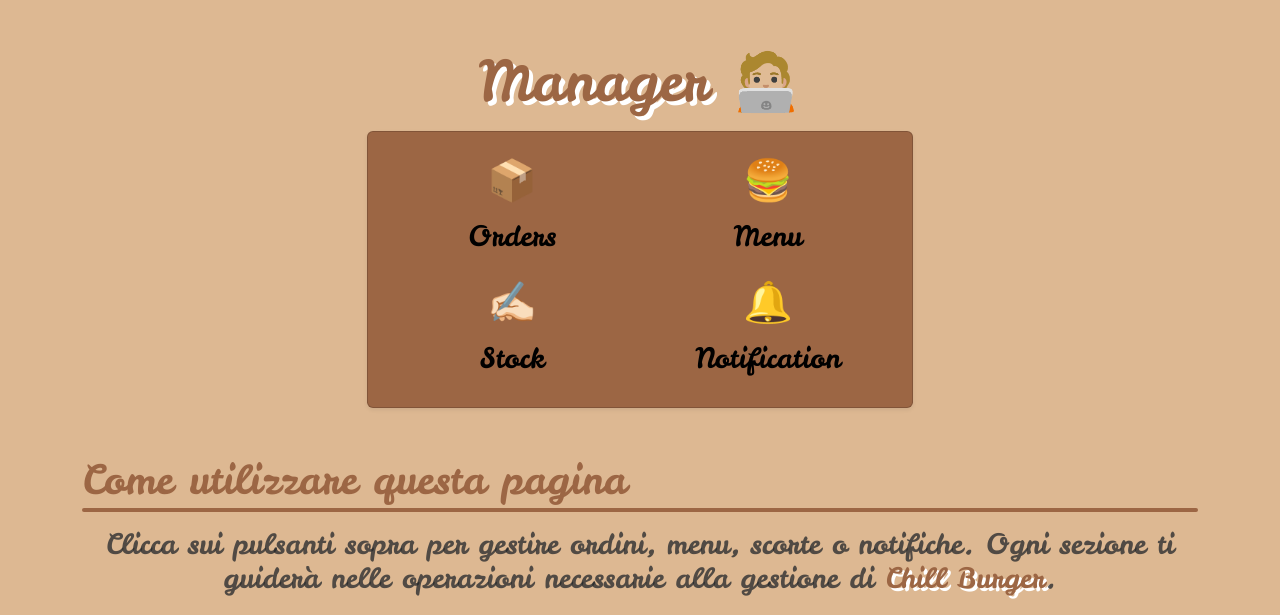
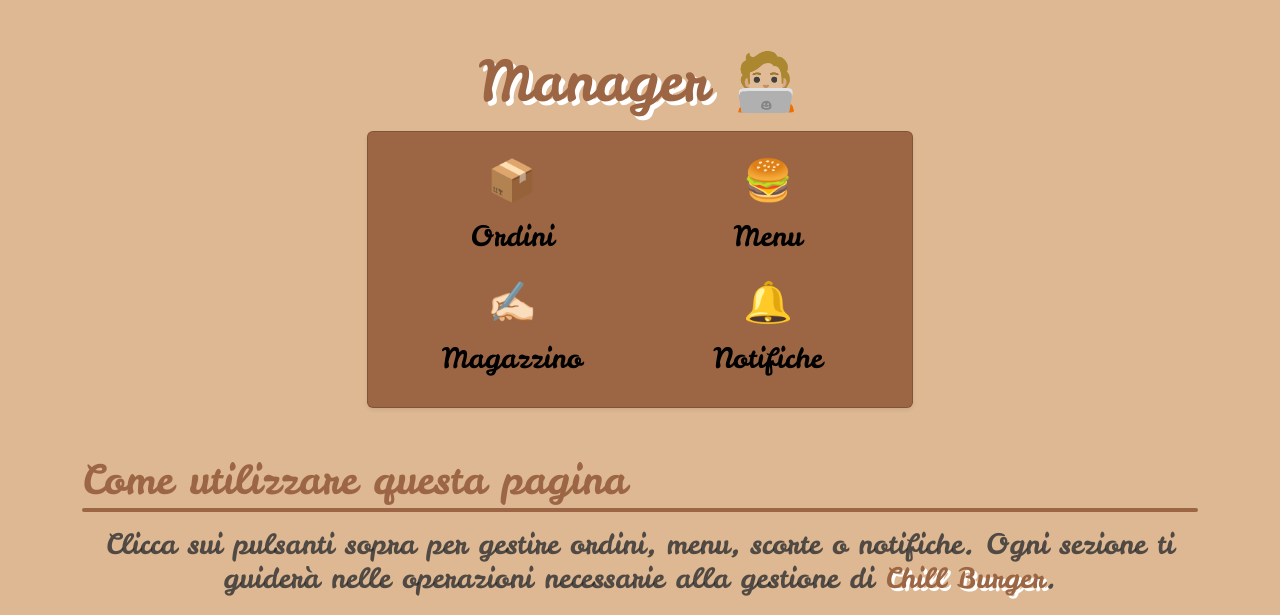
Before and after one commit to Filoferro03/ChillBurgerWebProject, a PHP site: page /manager.php in a window 1280 px wide. Shown: the part 106-721 px from the top of the page. Run offline with PHP 8.4, Linux system fonts and the light colour scheme.

Commit message:
translate manager main to italian

```diff
--- a/chillburger/template/manager_main.php
+++ b/chillburger/template/manager_main.php
@@ -19,7 +19,7 @@
             <div class="col">
             <a href="manager_orders.php" class="manager-link">
                 <span class="h1">📦</span>
-                <span class="h3 a-underline light">Orders</span>
+                <span class="h3 a-underline light">Ordini</span>
             </a>
             </div>
 
@@ -35,7 +35,7 @@
             <div class="col">
             <a href="manager_stock.php" class="manager-link">
                 <span class="h1">✍🏻</span>
-                <span class="h3 a-underline light">Stock</span>
+                <span class="h3 a-underline light">Magazzino</span>
             </a>
             </div>
 
@@ -43,7 +43,7 @@
             <div class="col">
             <a href="manager_notifications.php" class="manager-link">
                 <span class="h1">🔔</span>
-                <span class="h3 a-underline light">Notification</span>
+                <span class="h3 a-underline light">Notifiche</span>
             </a>
             </div>
 
```
